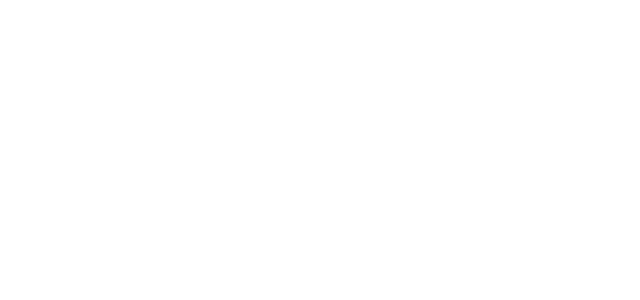
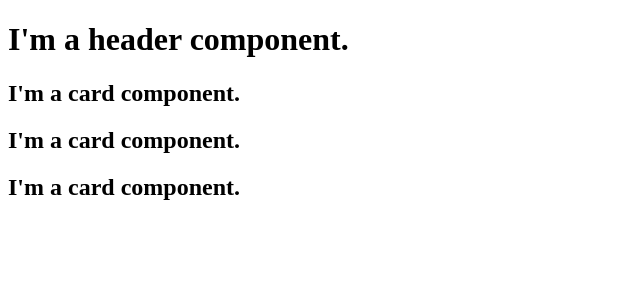
Before and after one commit to arslonga83/travel-journal, a React (Vite) app: page / in a window 1280 px wide. Shown: the top 300 px of the page, without its empty margins (0-640 px from the left). Built offline with nearby package versions, Linux system fonts and the light colour scheme.

Commit message:
setup file structure

```diff
--- a/src/App.jsx
+++ b/src/App.jsx
@@ -1,11 +1,18 @@
+import Header from './Components/Header'
+import Card from './Components/Card'
+import './App.css'
 
-import './App.css'
 
 function App() {
 
   return (
     <div className="App">
-
+      <Header />
+      <section>
+        <Card/>
+        <Card/>
+        <Card/>
+      </section>
 
     </div>
   )
--- /dev/null
+++ b/src/Components/Card.jsx
@@ -0,0 +1,7 @@
+function Card () {
+  return (
+    <h1>I'm a card component.</h1>
+  )
+}
+
+export default Card
--- /dev/null
+++ b/src/Components/Header.jsx
@@ -0,0 +1,7 @@
+function Header () {
+  return (
+    <h1>I'm a header component.</h1>
+  )
+}
+
+export default Header
```
